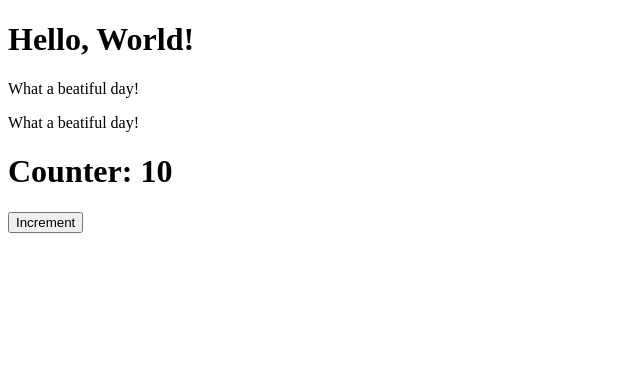
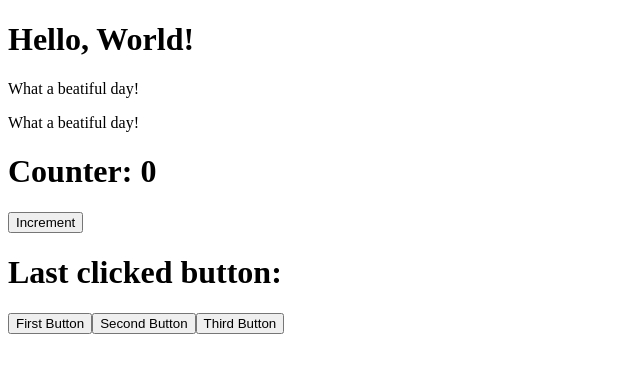
Before and after one commit to Marius0092/react-exercises, a React (Create React App) app: page / in a window 1280 px wide. Shown: the top 372 px of the page, without its empty margins (0-640 px from the left). Built offline with nearby package versions, Linux system fonts and the light colour scheme.

Commit message:
events-03

```diff
--- a/src/App.js
+++ b/src/App.js
@@ -2,6 +2,7 @@ import React from "react";
 import { Hello } from "./helloWorld";
 import { Welcome } from "./Welcome";
 import { ClickCounter } from "./ClickCounter";
+import { ClickTracker } from "./ClickTracker";
 
 export class App extends React.Component {
     render() {
@@ -9,7 +10,8 @@ export class App extends React.Component {
             <div>
                 <Hello />
                 <Welcome name ={<strong>Johnny</strong>} age ={30} />
-                <ClickCounter incrementAmount = {20} initialValue = {10} incrementInterval = {500} />
+                <ClickCounter incrementAmount = {20} initialValue = {0} incrementInterval = {1000} />
+                <ClickTracker />
             </div>
         )
     }
--- /dev/null
+++ b/src/ClickTracker.js
@@ -0,0 +1,27 @@
+import React from "react";
+
+export class ClickTracker extends React.Component {
+    state = {
+        clickButton: '',
+    }
+
+    clickTrackerEvent = (event) => {
+        this.setState(() => {
+            return {
+            clickButton: event.target.name
+        }
+        })
+    }
+
+    render() {
+        return (
+            <div>
+                <h1>Last clicked button: {this.state.clickButton}</h1>
+                <button name="btn1" onClick={this.clickTrackerEvent}>First Button</button>
+                <button name="btn2" onClick={this.clickTrackerEvent}>Second Button</button>
+                <button name="btn3" onClick={this.clickTrackerEvent}>Third Button</button>
+            </div>
+        )
+    }
+
+}
```
